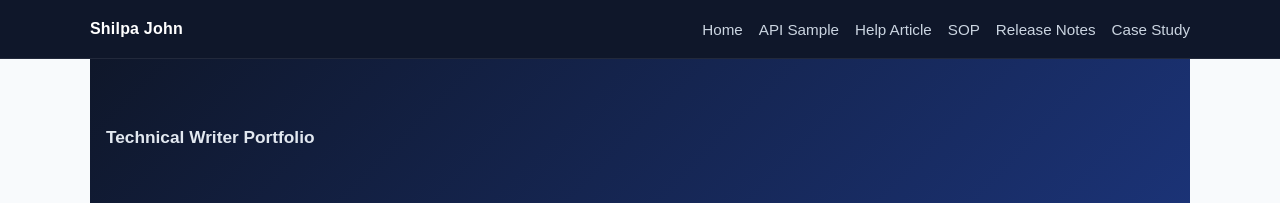
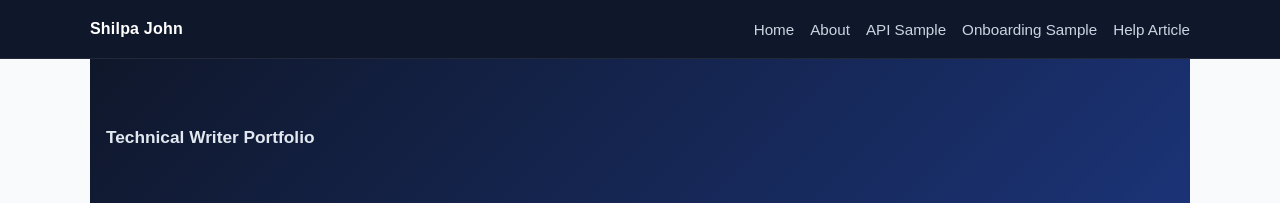
Before and after one commit to ShilpaSandbox/technical-writing-portfolio, a Jekyll site: the page built from technical-writing-portfolio-pages/index.md, in a window 1280 px wide. Shown: the top 203 px of the page. Built offline with Jekyll 4.4.1, drawn with Linux system fonts in a browser that asks for light colours.

Commit message:
Update site navigation

```diff
--- a/technical-writing-portfolio-pages/_layouts/default.html
+++ b/technical-writing-portfolio-pages/_layouts/default.html
@@ -8,19 +8,20 @@
   <link rel="stylesheet" href="{{ '/assets/css/style.css' | relative_url }}">
 </head>
 <body>
+
 <header class="site-header">
   <div class="container nav-wrap">
     <a class="brand" href="{{ '/' | relative_url }}">Shilpa John</a>
     <nav class="site-nav">
       <a href="{{ '/' | relative_url }}">Home</a>
-        <a href="{{ '/samples/api-quickstart-taskflow/' | relative_url }}">API Sample</a>
+      <a href="{{ '/about/' | relative_url }}">About</a>
+      <a href="{{ '/samples/redacted-api-quickstart-guide/' | relative_url }}">API Sample</a>
+      <a href="{{ '/samples/redacted-developer-onboarding-guide/' | relative_url }}">Onboarding Sample</a>
       <a href="{{ '/samples/password-reset-help-article/' | relative_url }}">Help Article</a>
-        <a href="{{ '/samples/release-notes-publishing-sop/' | relative_url }}">SOP</a>
-        <a href="{{ '/samples/release-notes-v4-2/' | relative_url }}">Release Notes</a>
-        <a href="{{ '/samples/developer-onboarding-case-study/' | relative_url }}">Case Study</a>
     </nav>
   </div>
 </header>
+
 
   <main class="page-content">
     <div class="container">
```
Lines whose indentation alone changed are shown as unchanged.
